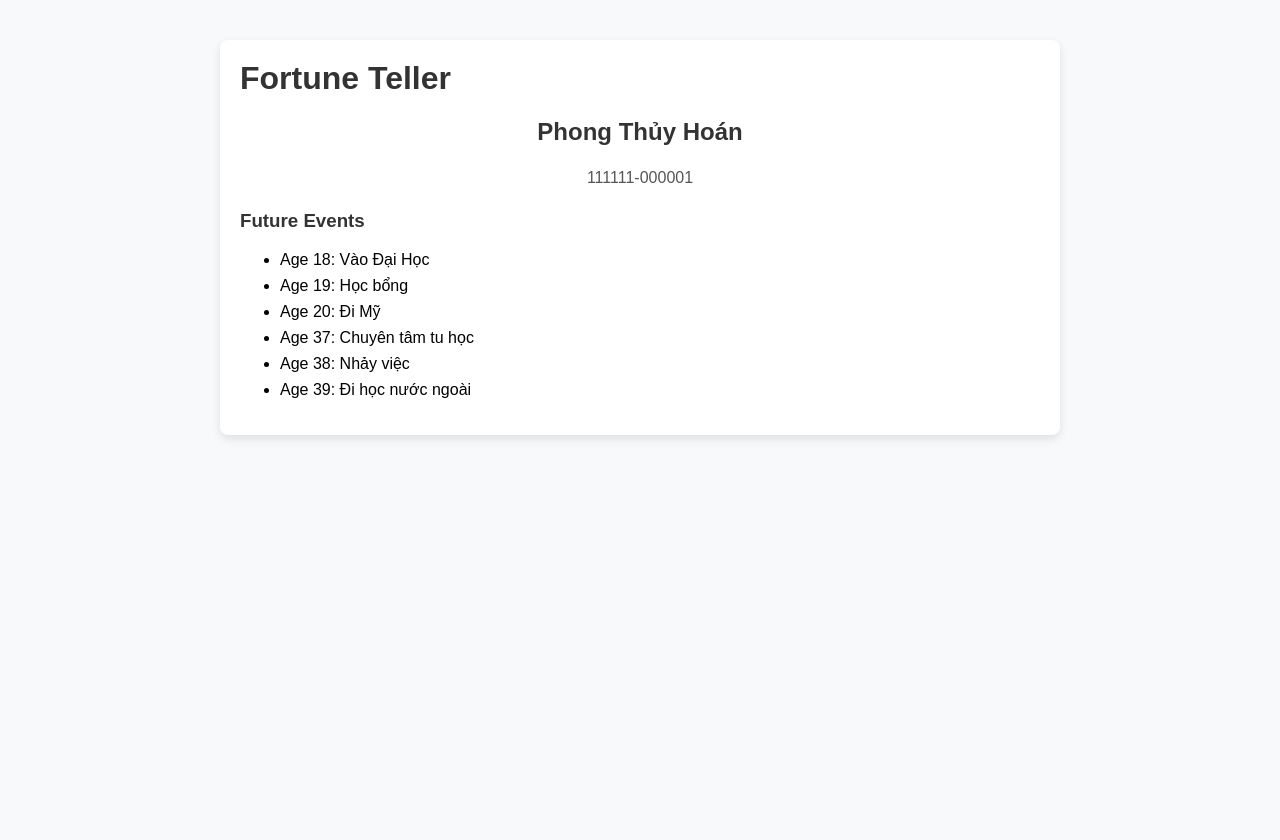
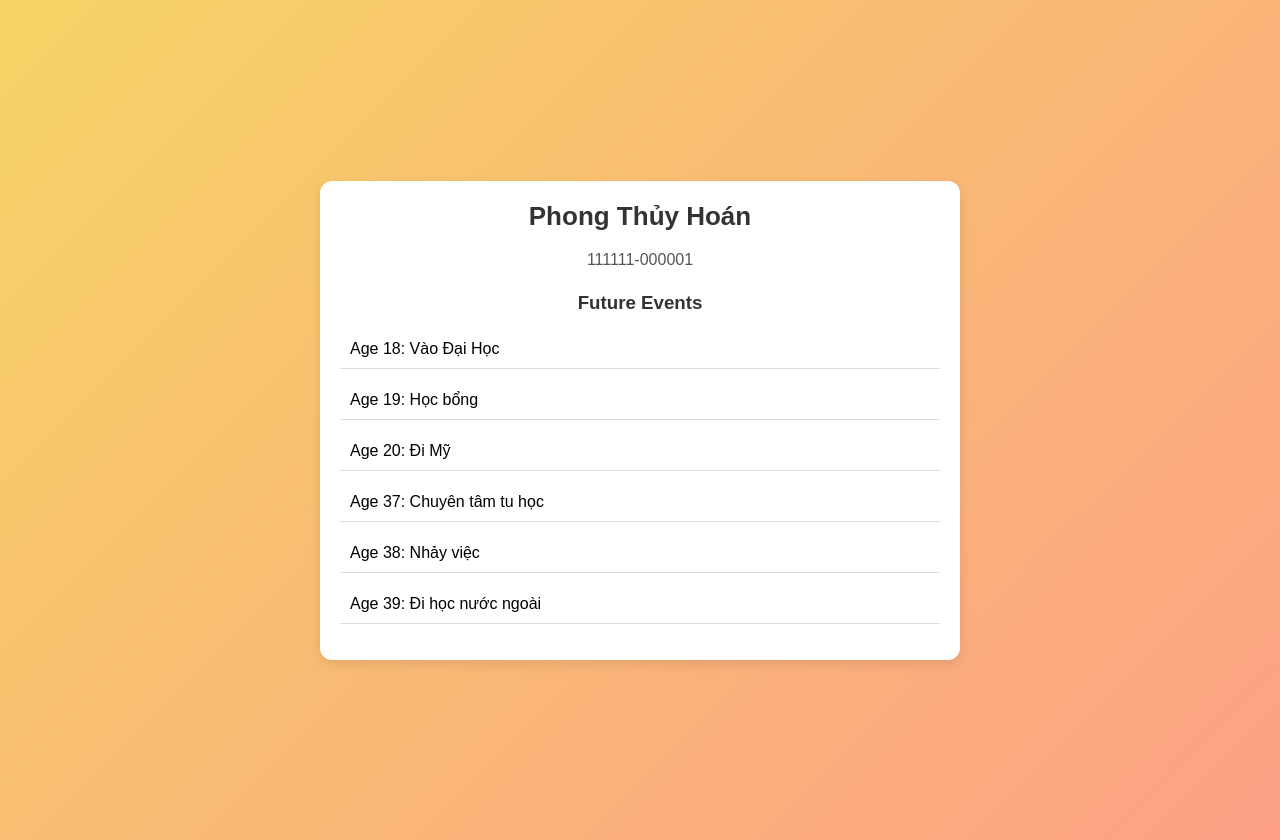
Before and after one commit to lelong03/fortune-teller, a Django app: page /type/1/ in a window 1280 px wide. Run offline with Django 5.2, Linux system fonts and the light colour scheme; data comes from the database, SQL or seed files in the repository.

Commit message:
applied new design

```diff
--- a/prediction/templates/prediction/base.html
+++ b/prediction/templates/prediction/base.html
@@ -5,21 +5,15 @@
     <title>Fortune Teller</title>
     <meta name="viewport" content="width=device-width, initial-scale=1">
     <style>
-        /*
-          Neutral design for base.html so other pages (results, detail)
-          can keep the white .container card. We'll let index.html
-          override or remove these styles if needed.
-        */
-
+        /* Global styles for pages other than index */
         body {
             margin: 0;
             padding: 0;
             font-family: Arial, sans-serif;
-            /* Use a neutral background or very light color */
+            /* Use a neutral light background */
             background-color: #f8f9fa;
             min-height: 100vh;
         }
-
         .container {
             width: 90%;
             max-width: 800px;
@@ -29,7 +23,6 @@
             border-radius: 8px;
             box-shadow: 0 4px 10px rgba(0,0,0,0.1);
         }
-
         h1, h2, h3 {
             margin-top: 0;
             color: #333;
@@ -38,12 +31,10 @@
             color: #555;
             line-height: 1.5;
         }
-
         .error {
             color: red;
             margin-bottom: 10px;
         }
-
         a {
             color: #5B3CC4;
             text-decoration: none;
@@ -51,8 +42,6 @@
         a:hover {
             text-decoration: underline;
         }
-
-        /* Form elements */
         input, select {
             display: block;
             width: 100%;
@@ -62,8 +51,6 @@
             border: 1px solid #ccc;
             border-radius: 6px;
         }
-
-        /* Buttons */
         button {
             display: inline-block;
             padding: 12px 24px;
@@ -78,8 +65,6 @@
         button:hover {
             background-color: #4A2E9F;
         }
-
-        /* For the results page .type-card */
         .type-card {
             border: 1px solid #ddd;
             padding: 15px;
@@ -91,17 +76,14 @@
         .type-card:hover {
             box-shadow: 0 2px 6px rgba(0,0,0,0.15);
         }
-
         .text-center {
             text-align: center;
         }
     </style>
 </head>
 <body>
-    <!-- The container for content. Other pages (results, detail)
-         will use it. We will override or remove it in index.html. -->
+    <!-- Notice: We no longer output any header text here -->
     <div class="container">
-        <h1>Fortune Teller</h1>
         {% block content %}
         {% endblock %}
     </div>
--- a/prediction/templates/prediction/detail.html
+++ b/prediction/templates/prediction/detail.html
@@ -1,15 +1,66 @@
 {% extends "prediction/base.html" %}
 {% block content %}
-<div class="text-center">
+<style>
+  /* Override base container for full-screen layout */
+  .container {
+    margin: 0;
+    padding: 0;
+    width: 100%;
+    max-width: 100%;
+    background-color: transparent;
+    box-shadow: none;
+    border-radius: 0;
+  }
+  body {
+    background: linear-gradient(135deg, #f6d365, #fda085);
+    min-height: 100vh;
+    overflow-x: hidden;
+  }
+  #main-wrapper {
+    display: flex;
+    align-items: center;
+    justify-content: center;
+    min-height: 100vh;
+    padding: 20px;
+  }
+  .card-container {
+    background-color: #fff;
+    width: 90%;
+    max-width: 600px;
+    border-radius: 12px;
+    padding: 20px;
+    box-shadow: 0 4px 12px rgba(0,0,0,0.1);
+  }
+  .card-container h2 {
+    text-align: center;
+    color: #333;
+    margin-bottom: 10px;
+    font-size: 26px;
+  }
+  .card-container p {
+    text-align: center;
+    color: #555;
+    margin-bottom: 20px;
+  }
+  .event-list {
+    list-style: none;
+    padding: 0;
+  }
+  .event-list li {
+    margin-bottom: 12px;
+    padding: 10px;
+    border-bottom: 1px solid #ddd;
+  }
+</style>
+
+<div id="main-wrapper">
+  <div class="card-container">
     <h2>{{ type.name }}</h2>
     <p>{{ type.description }}</p>
-</div>
-
-<div style="margin-top: 20px;">
-  <h3>Future Events</h3>
-  <ul>
+    <h3 style="text-align: center; margin-bottom: 15px;">Future Events</h3>
+    <ul class="event-list">
       {% for event in events %}
-    <li style="margin-bottom: 8px;">
+      <li>
         Age {{ event.age }}: {{ event.description }}
         {% if event.description_2 %} | {{ event.description_2 }}{% endif %}
         {% if event.description_3 %} | {{ event.description_3 }}{% endif %}
@@ -17,4 +68,5 @@
       {% endfor %}
     </ul>
   </div>
+</div>
 {% endblock %}
```
Also changed, not shown: prediction/templates/prediction/index.html (+26 -21 lines), prediction/templates/prediction/results.html (+68 -1 lines), prediction/static/images/fortune.png (added). Lines whose indentation alone changed are shown as unchanged.
